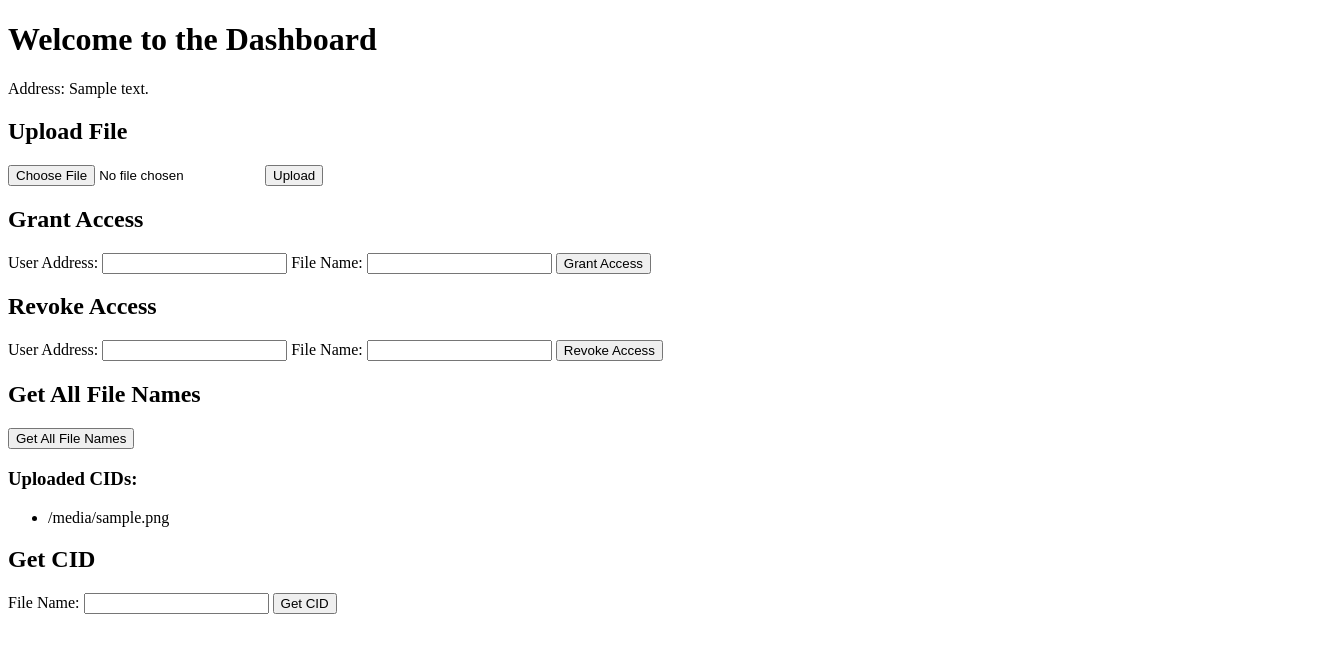
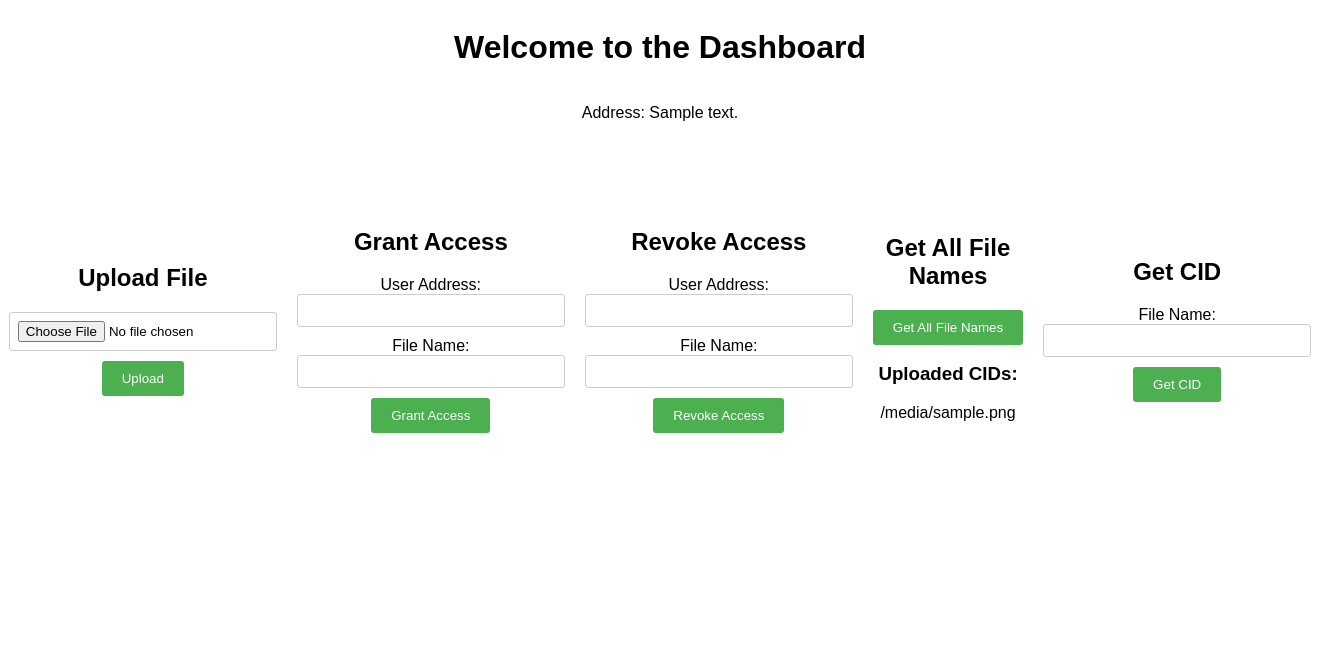
Before and after one commit to Swaraj-1925/secure-data-transfer, a Flask app: template Blockchain main/templates/dashboard.html in a window 1320 px wide. Shown: the top 653 px of the page. Run offline with Flask 3, Linux system fonts and the light colour scheme; the template is opened without the code that fills it: most values are stand-ins (such as "Sample title", 1, 10 or a date in 2020).

Commit message:
Update dashboard.html

```diff
--- a/Blockchain main/templates/dashboard.html
+++ b/Blockchain main/templates/dashboard.html
@@ -2,39 +2,131 @@
 <html>
 <head>
     <title>Dashboard</title>
+    <style>
+        body {
+            /* background-image: url(/1267587.jpg); */
+            display: flex;
+            flex-direction: column;
+            align-items: center;
+            font-family: Arial, sans-serif;
+        }
+
+        h1 {
+            text-align: center;
+        }
+
+        h2 {
+            margin-top: 30px;
+            text-align: center;
+        }
+
+        form {
+            display: flex;
+            flex-direction: column;
+            align-items: center;
+            margin-top: 20px;
+        }
+
+        input[type="file"],
+        input[type="text"] {
+            width: 250px;
+            padding: 8px;
+            border-radius: 3px;
+            border: 1px solid #ccc;
+            margin-bottom: 10px;
+        }
+
+        input[type="submit"] {
+            background-color: #4CAF50;
+            color: white;
+            padding: 10px 20px;
+            border: none;
+            border-radius: 3px;
+            cursor: pointer;
+        }
+
+        input[type="submit"]:hover {
+            background-color: #45a049;
+        }
+
+        ul {
+            list-style-type: none;
+            padding: 0;
+            margin: 0;
+        }
+
+        ul li {
+            margin-bottom: 5px;
+        }
+
+        /* Arrange elements as requested */
+        #form-container {
+            display: flex;
+            justify-content: center;
+            align-items: center;
+            width: 100%;
+            margin-top: 50px;
+        }
+
+        #form-container > div {
+            flex: 1;
+            margin: 10px;
+        }
+
+        #grant-access-form {
+            text-align: right;
+        }
+
+        #revoke-access-form {
+            text-align: left;
+        }
+
+        #get-cid-form {
+            text-align: right;
+        }
+    </style>
 </head>
 <body>
     <h1>Welcome to the Dashboard</h1>
     <p>Address: {{ address }}</p>
 
-
+    <div id="form-container">
+        <div id="upload-form">
             <h2>Upload File</h2>
             <form action="/upload" method="post" enctype="multipart/form-data">
                 <input type="hidden" name="address" value="{{ address }}">
                 <input type="file" name="file" required>
                 <input type="submit" value="Upload">
             </form>
+        </div>
 
+        <div id="grant-access-form">
             <h2>Grant Access</h2>
             <form action="/grant_access" method="post">
                 <input type="hidden" name="address" value="{{ address }}">
+                <input type="hidden" name="email" value="{{ email }}">
                 <label>User Address:</label>
                 <input type="text" name="user_address" required>
                 <label>File Name:</label>
                 <input type="text" name="file_name" required>
                 <input type="submit" value="Grant Access">
             </form>
+        </div>
 
+        <div id="revoke-access-form">
             <h2>Revoke Access</h2>
             <form action="/revoke_access" method="post">
                 <input type="hidden" name="address" value="{{ address }}">
+                <input type="hidden" name="email" value="{{ email }}">
                 <label>User Address:</label>
                 <input type="text" name="user_address" required>
                 <label>File Name:</label>
                 <input type="text" name="file_name" required>
                 <input type="submit" value="Revoke Access">
             </form>
+        </div>
 
+        <div id="get-all-file-names-form">
             <h2>Get All File Names</h2>
             <form action="/get_all_file_names" method="post">
                 <input type="hidden" name="address" value="{{ address }}">
@@ -48,7 +140,9 @@
                 </ul>
                 {% endif %}
             </form>
+        </div>
 
+        <div id="get-cid-form">
             <h2>Get CID</h2>
             <form action="/get_cid" method="post" enctype="multipart/form-data">
                 <input type="hidden" name="address" value="{{ address }}">
@@ -56,5 +150,7 @@
                 <input type="text" name="file_name" required>
                 <input type="submit" value="Get CID">
             </form>
+        </div>
+    </div>
 </body>
 </html>
```
Lines whose indentation alone changed are shown as unchanged.
